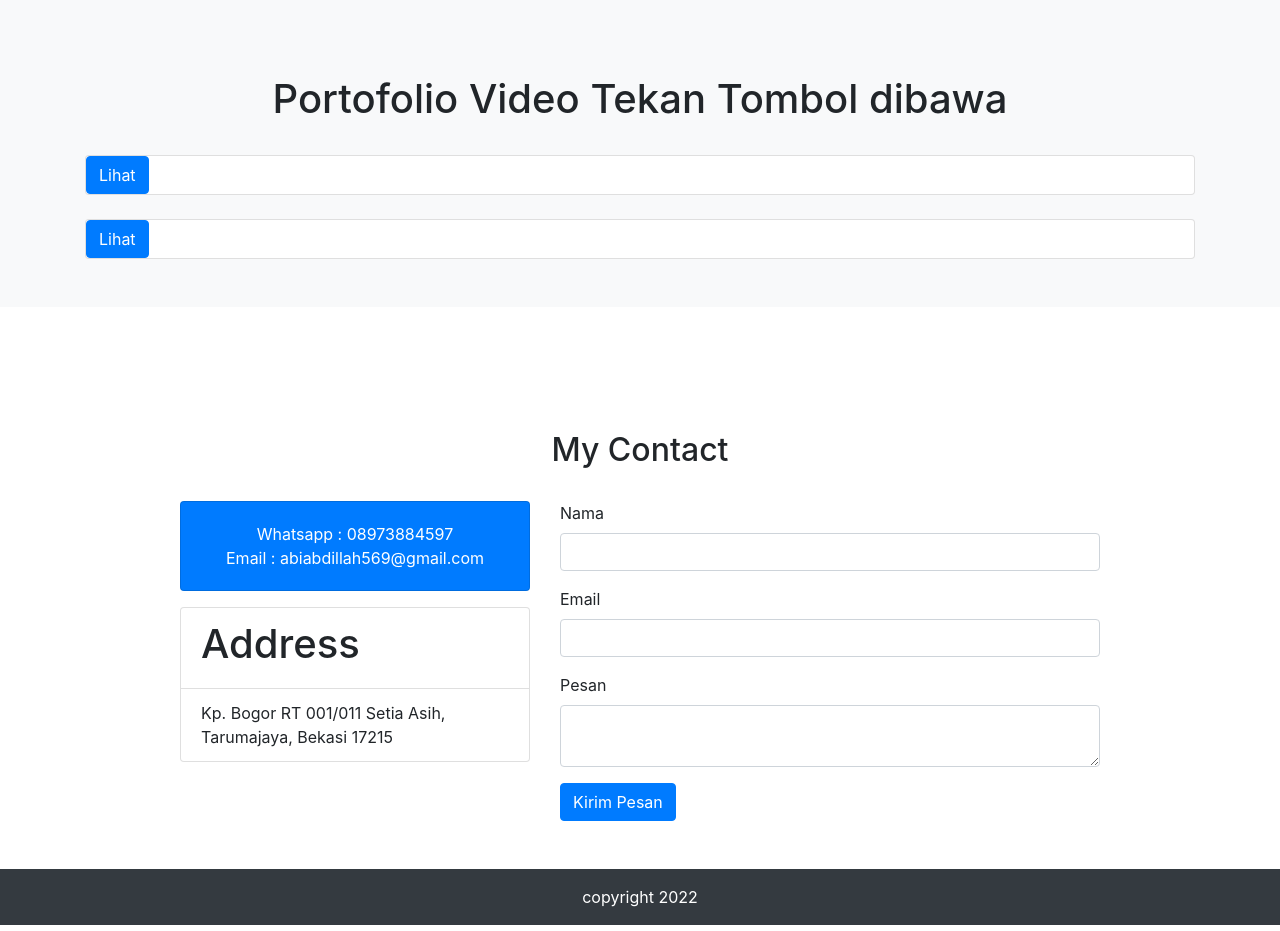
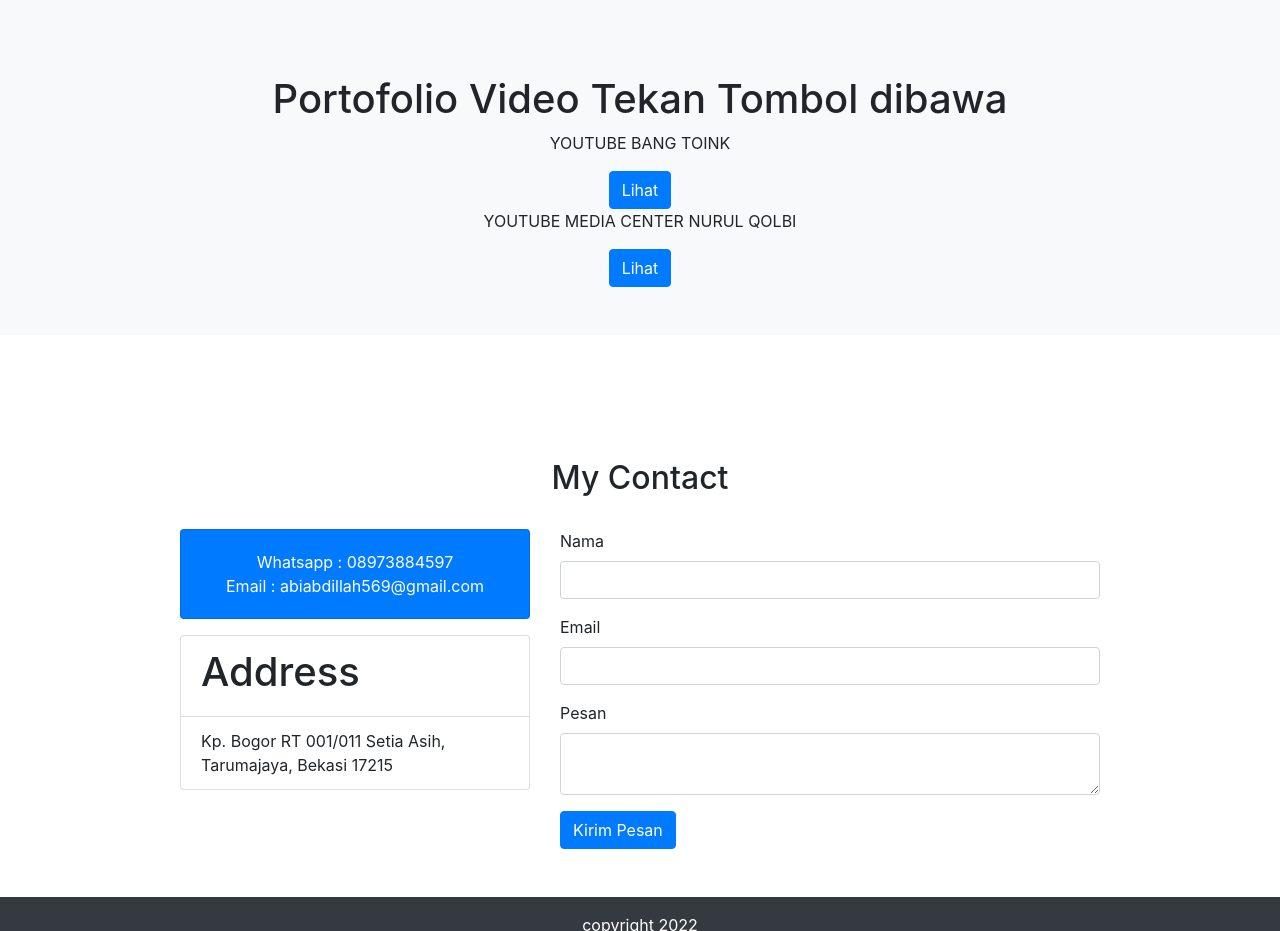
Before and after one commit to abiabdillah/abiabdillah.github.io, a plain HTML site: page index.html in a window 1280 px wide. Shown: the part 3980-4911 px from the top of the page. Drawn offline with Linux system fonts and the light colour scheme.

Commit message:
Update index.html

```diff
--- a/index.html
+++ b/index.html
@@ -180,25 +180,13 @@
       <div class="row mb-4">
         <div class="col text-center text-portfolio">
           <h1>Portofolio Video Tekan Tombol dibawa</h1>
+            <P>YOUTUBE BANG TOINK</P>
+           <a href="https://www.youtube.com/@MEDIACENTERNURULQOLBI"><button type="button" class="btn btn-primary">Lihat</button></a>
+            <P>YOUTUBE MEDIA CENTER NURUL QOLBI</P>
+           <a href="https://www.youtube.com/@BangToink"><button type="button" class="btn btn-primary">Lihat</button></a>
         </div>
       </div>
 
-      <div class="row mb-4">
-        <div class="col-md">
-          <div class="card">
-            <a href="https://www.youtube.com/@MEDIACENTERNURULQOLBI"><button type="button" class="btn btn-primary">Lihat</button></a>
-          </div>
-        </div>
-         </div>
-
-      <div class="row mb-4">
-        <div class="col-md">
-          <div class="card">
-            <a href="https://www.youtube.com/@BangToink"><button type="button" class="btn btn-primary">Lihat</button></a>
-          </div>
-        </div>
-         </div>
-           </div>
   </section>
 
   <section id="contact" class="contact mb-5">
```
